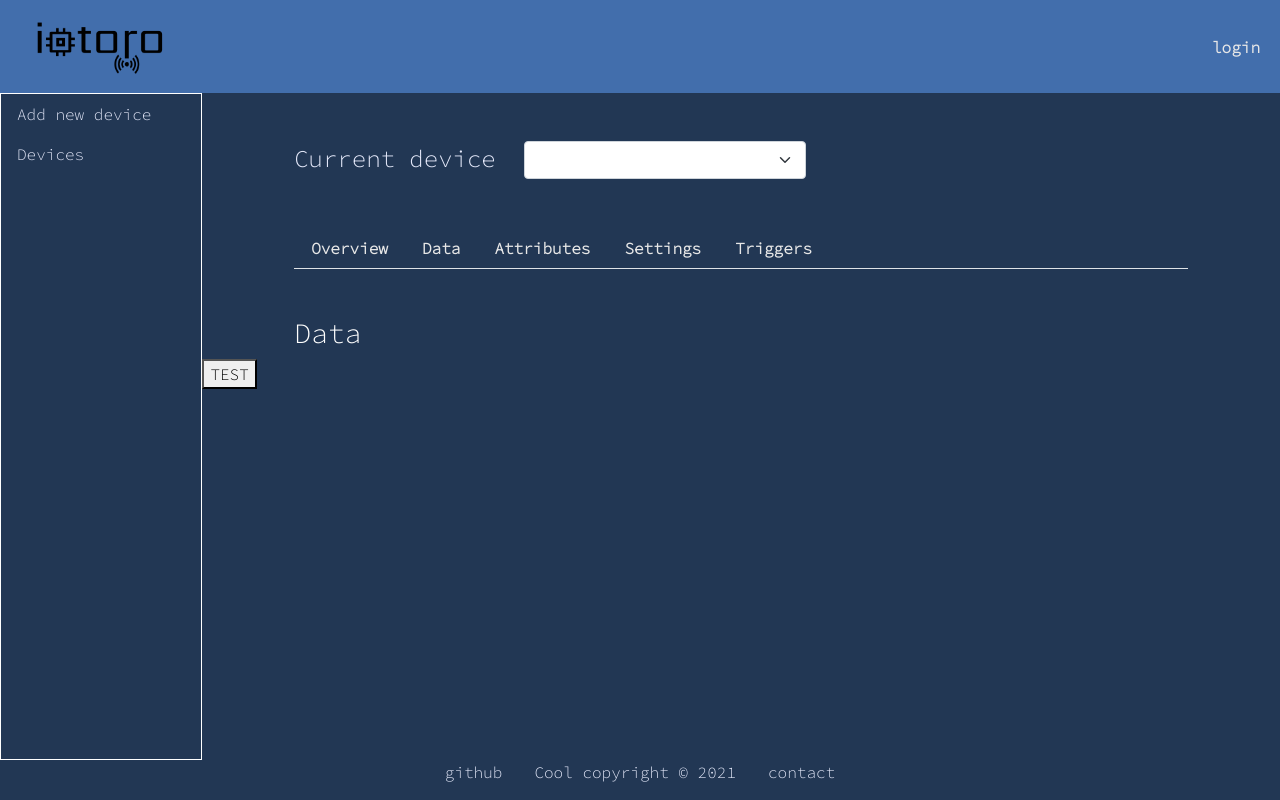
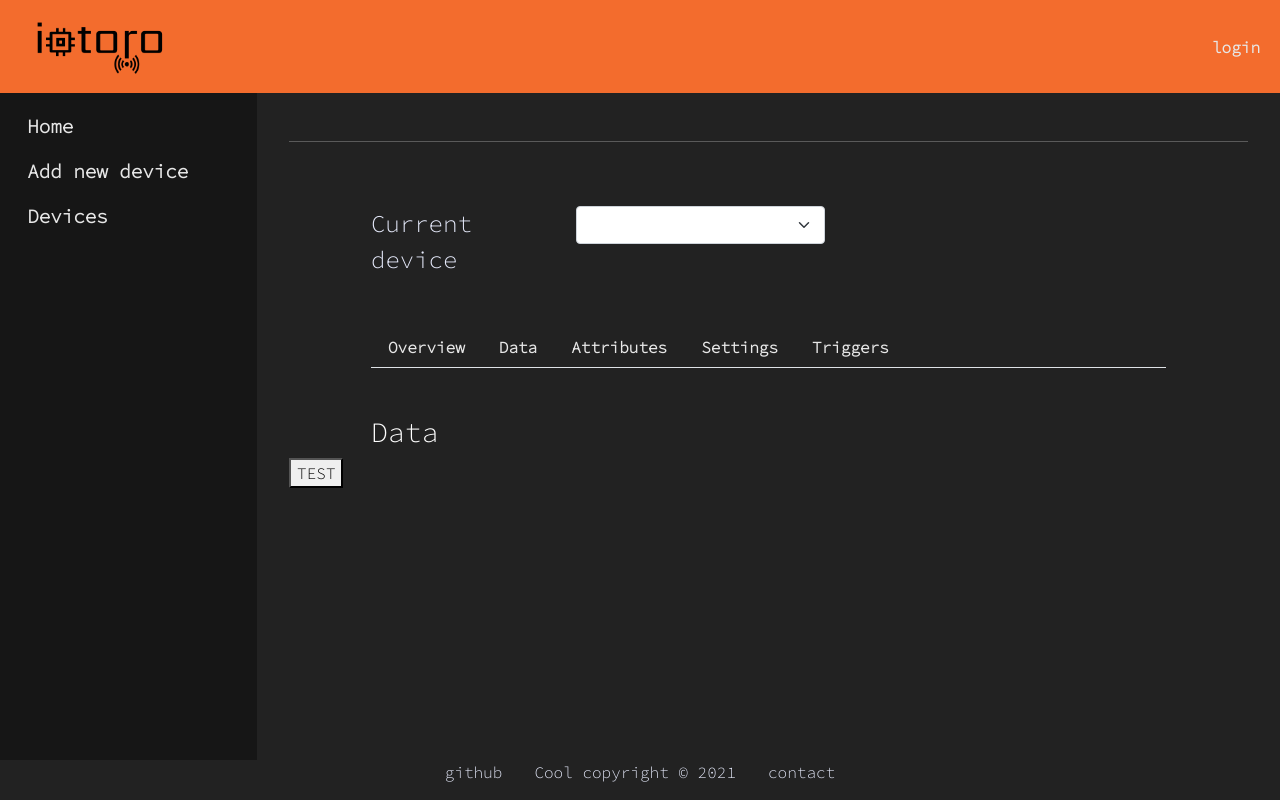
Before and after one commit to victorhook/iotoro-web, a Django app: template iotoro_web/device/templates/device/data.html in a window 1280 px wide. Run offline with Django 3.2, Linux system fonts and the light colour scheme; the template is opened without the code that fills it, so the values that code supplies are empty.

Commit message:
Changed structure with sidebar and some colors

```diff
--- a/iotoro_web/static/css/base.css
+++ b/iotoro_web/static/css/base.css
@@ -16,15 +16,19 @@ body {
 }
 
 .fg-secondary {
-    color: rgb(230, 234, 251) !important;
+    color: rgb(251, 242, 230) !important;
 }
 
 .bg-primary {
-    background-color: #223754 !important;
+    background-color: #222222 !important;
+}
+
+.bg-primary-darker {
+    background-color: #813d1e !important;
 }
 
 .bg-secondary {
-    background-color: #426eac !important;
+    background-color: rgb(243, 108, 45) !important;
 }
 
 .nav-link {
@@ -56,11 +60,13 @@ footer p {
     display: block;
     height: 100%;
     padding: 0;
+    display: flex;
+    flex-direction: row;
 }
 
 .content {
     width: 100%;
-    height: 100%;
+    padding: 2em;
 }
 
 .button-container {
@@ -74,18 +80,20 @@ footer p {
 }
 
 .button  {
-    background-color: #7b9bc8;
-    color: rgb(255, 255, 255);
-    padding: .3em .6em;
+    background-color: #F36C2D;
+    color: rgb(0, 0, 0);
+    padding: .5em .8em;
+    border-radius: 10px;
     border: none;
     font-size: 1.2em;
+    font-weight: 600;
     width: min-content;
     transition: 0.3s ease-in-out background-color, color;
 }
 
 .button:hover {
-    background-color: #577bad;
-    color: rgb(212, 212, 212);
+    background-color: #d35921;
+    color: rgb(0, 0, 0);
 }
 
 .button-primary {
@@ -95,9 +103,10 @@ footer p {
 /* Sidebar */
 
 .sidebar {
-    width: 15em;
-    border: 1px solid white;
+    width: 20em;
     height: 100%;
+    background-color: #161616;
+    padding: .7em;
 }
 
 .list-group-item {
@@ -107,13 +116,15 @@ footer p {
 }
 
 .sidebar-link {
-    color: #e6eafb;
+    color: #e6e6e6;
     background-color: transparent;
     border: none;
+    font-size: 1.2em;
+    font-weight: 600;
 }
 
 .sidebar-link:hover {
-    background-color: #31445f;
+    background-color: #813d1e;
     color:rgb(230, 234, 251);
 }
 
--- a/iotoro_web/templates/base.html
+++ b/iotoro_web/templates/base.html
@@ -44,15 +44,23 @@
     </nav>
 
     <!-- Sidebar -->
-    <div class="content-wrapper d-flex">
+    <div class="content-wrapper">
         <nav class="sidebar">
             <div class="list-group">
+                <a href="{% url 'index' %}" class="list-group-item sidebar-link">Home</a>
                 <a href="{% url 'new_device' %}" class="list-group-item sidebar-link">Add new device</a>
                 <a href="{% url 'device' %}" class="list-group-item sidebar-link">Devices</a>
             </div>
         </nav>
 
         <div class="content">
+            <div class="content-title text-center">
+                <h2>
+                    {% block content_title %}
+                    {% endblock %}
+                </h2>
+                <hr>
+            </div>
             {% block content %}
 
             {% endblock %}
```
Also changed, not shown: iotoro_web/templates/index.html (+5 -12 lines).
